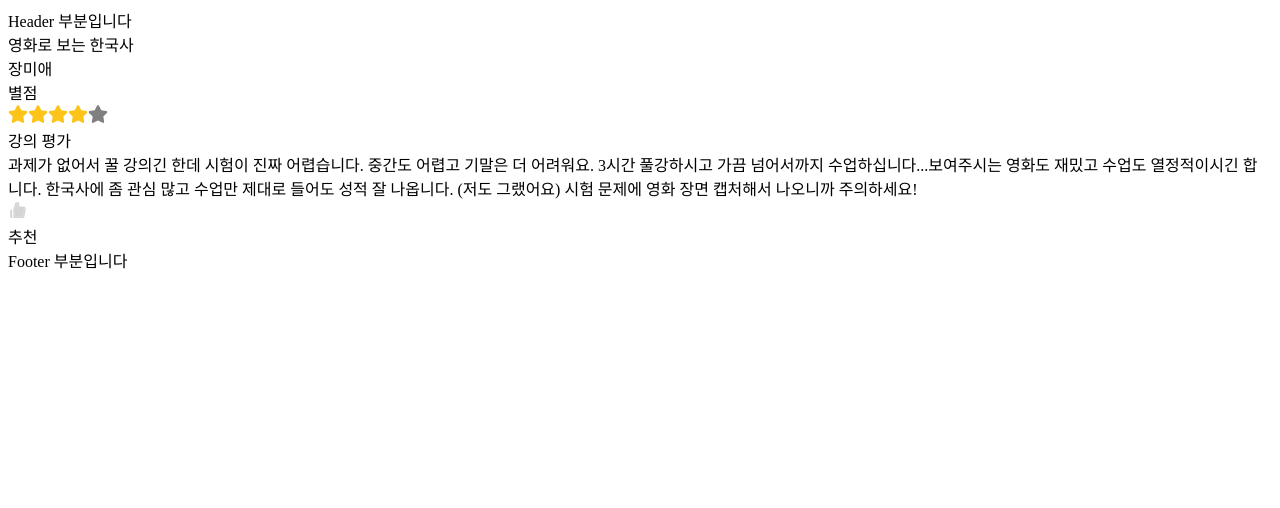
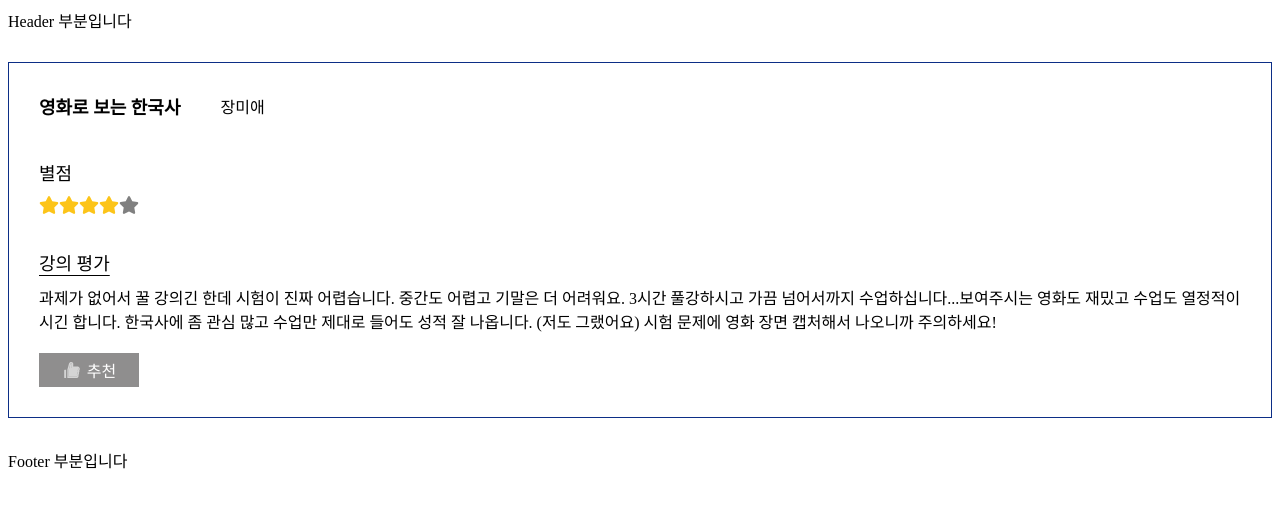
Before and after one commit to CUK-LikeLion-Common/Evaluation-Lecture-team10, a React (Create React App) app: page /1 in a window 1280 px wide. Shown: the top 508 px of the page. Built offline with nearby package versions, Linux system fonts and the light colour scheme.

Commit message:
style: detailBox style 추가 #13

```diff
--- a/src/components/Detail/DetialBox.jsx
+++ b/src/components/Detail/DetialBox.jsx
@@ -4,38 +4,111 @@ import styled from "styled-components";
 
 const DetailBox = () => {
   return (
-    <div>
-      <div>
-        <div>영화로 보는 한국사</div>
-        <div>장미애</div>
-      </div>
+    <Wrapper>
+      <LabelWrapper>
+        <Label>영화로 보는 한국사</Label>
+        <ProfessorWrapper>장미애</ProfessorWrapper>
+      </LabelWrapper>
 
-      <div>
-        <div>별점</div>
+      <StarWrapper>
+        <StarLabel>별점</StarLabel>
         <FaStar size="20" color="#fcc419" />
         <FaStar size="20" color="#fcc419" />
         <FaStar size="20" color="#fcc419" />
         <FaStar size="20" color="#fcc419" />
         <FaStar size="20" color="gray" />
-      </div>
+      </StarWrapper>
 
       <div>
-        <div>강의 평가</div>
-        <div>
+        <DetailLabel>강의 평가</DetailLabel>
+        <DetailWrapper>
           과제가 없어서 꿀 강의긴 한데 시험이 진짜 어렵습니다. 중간도 어렵고
           기말은 더 어려워요. 3시간 풀강하시고 가끔 넘어서까지
           수업하십니다...보여주시는 영화도 재밌고 수업도 열정적이시긴 합니다.
           한국사에 좀 관심 많고 수업만 제대로 들어도 성적 잘 나옵니다. (저도
           그랬어요) 시험 문제에 영화 장면 캡처해서 나오니까 주의하세요!
-        </div>
+        </DetailWrapper>
       </div>
 
-      <div>
+      <ReviewWrapper>
         <AiTwotoneLike size="20" color="#d4d4d4" />
-        <div>추천</div>
-      </div>
-    </div>
+        <ReviewText>추천</ReviewText>
+      </ReviewWrapper>
+    </Wrapper>
   );
 };
 
+export const Wrapper = styled.div`
+  border: 1px solid #0c2e86;
+  text-align: center;
+  display: flex;
+  flex-direction: column;
+  //align-items: center;
+  padding: 30px;
+  max-width: fit-content;
+  margin: 0 auto;
+  margin-top: 30px;
+  margin-bottom: 30px;
+`;
+
+const LabelWrapper = styled.div`
+  display: flex;
+  align-items: center;
+  margin-bottom: 20px;
+`;
+
+export const Label = styled.div`
+  text-align: left;
+  margin-bottom: 20px;
+  font-size: 18px;
+  font-weight: 600;
+  margin-right: 40px;
+`;
+
+export const ProfessorWrapper = styled.div`
+  text-align: left;
+  margin-bottom: 20px;
+  font-size: 16px;
+`;
+
+export const StarWrapper = styled.div`
+  text-align: left;
+  margin-bottom: 30px;
+`;
+
+export const StarLabel = styled.div`
+  text-align: left;
+  margin-bottom: 10px;
+  font-size: 18px;
+`;
+
+export const DetailLabel = styled.div`
+  text-align: left;
+  margin-bottom: 10px;
+  font-size: 18px;
+  text-decoration: underline;
+  text-underline-position: under;
+`;
+
+export const DetailWrapper = styled.div`
+  text-align: left;
+`;
+
+export const ReviewWrapper = styled.div`
+  display: flex;
+  align-items: center;
+  justify-content: center;
+  margin-top: 20px;
+  background-color: #8f8e8e;
+  border: none;
+  color: white;
+  padding: 5px 10px;
+  cursor: pointer;
+  width: 80px;
+`;
+
+export const ReviewText = styled.div`
+  margin-left: 5px;
+`;
+
 export default DetailBox;
```
